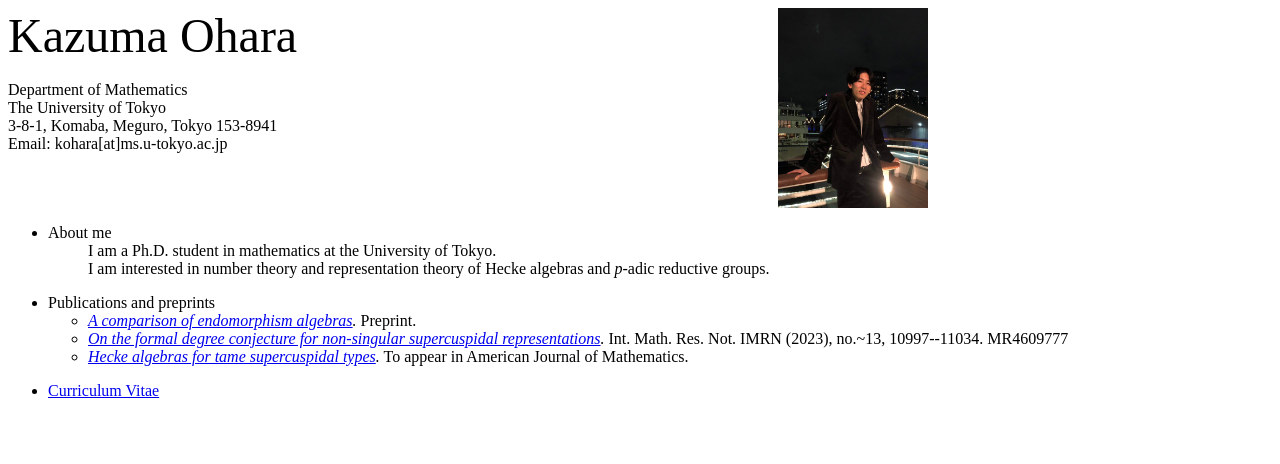
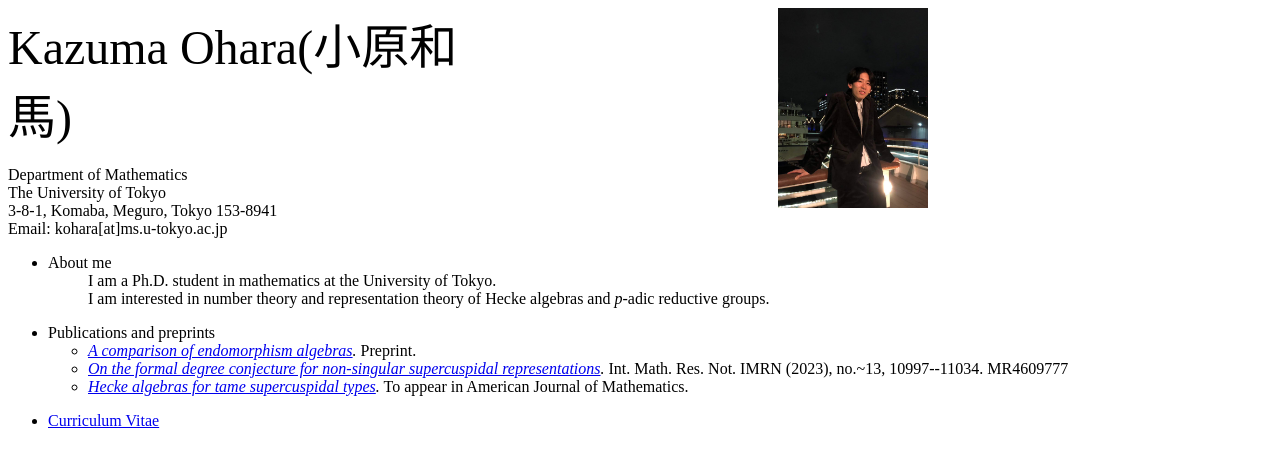
Before and after one commit to kazumaoharamath/kazumaoharamath.github.io, a plain HTML site: page index.html in a window 1280 px wide. Drawn offline with Linux system fonts and the light colour scheme.

Commit message:
Add files via upload

```diff
--- a/index.html
+++ b/index.html
@@ -1,12 +1,12 @@
 <html>
 <head>
-<title>Kazuma Ohara(小原和馬)</title>
+<title>Kazuma Ohara</title>
 </head>
 
 <table border=0 cellspacing=0 cellpadding=0>
  <tr>
   <td width=500 valign=top>
-  <p> <font size="15"> Kazuma Ohara </font>
+  <p> <font size="15"> Kazuma Ohara(小原和馬) </font>
   <br>
   <br>Department of Mathematics
   <br>The University of Tokyo
```
